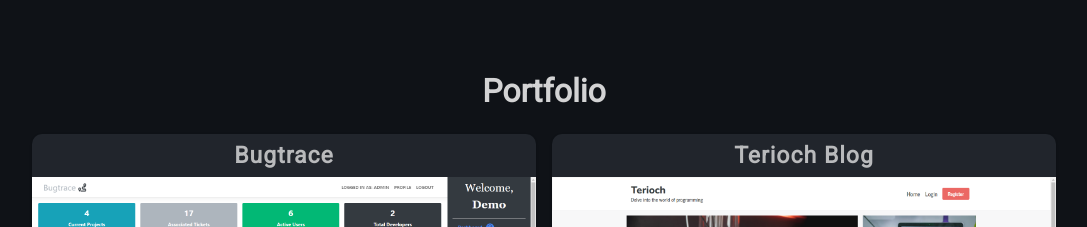
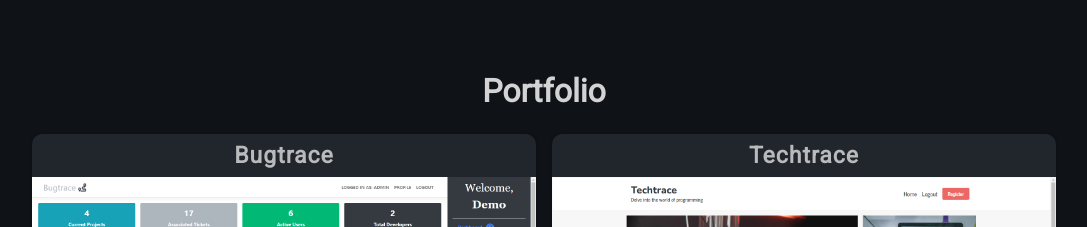
Before and after one commit to DrRykterstein/portfolio-site, a React (Create React App) app: page /#/ in a window 1280 px wide. Shown: the part 800-1027 px from the top of the page, without its empty margins (96-1183 px from the left). Built offline with nearby package versions, Linux system fonts and the light colour scheme.

Commit message:
Minor changes to techBlog portfolio item

```diff
--- a/src/data/portfolioItems.ts
+++ b/src/data/portfolioItems.ts
@@ -10,7 +10,7 @@ const portfolioItems: PortfolioItems = {
 		desc: "A bug/issue tracking application built with C# .NET MVC that stores and maintains issues in the form of tickets for a collection of projects. Includes authentication and role-based authorization with Identity.",
 	},
 	techBlog: {
-		title: "Terioch Blog",
+		title: "Techtrace",
 		src: "tech-blog.png",
 		github: "tech-blog-server",
 		link: "https://tech-blog-three.vercel.app/blog",
```
Also changed, not shown: public/images/tech-blog.png.
